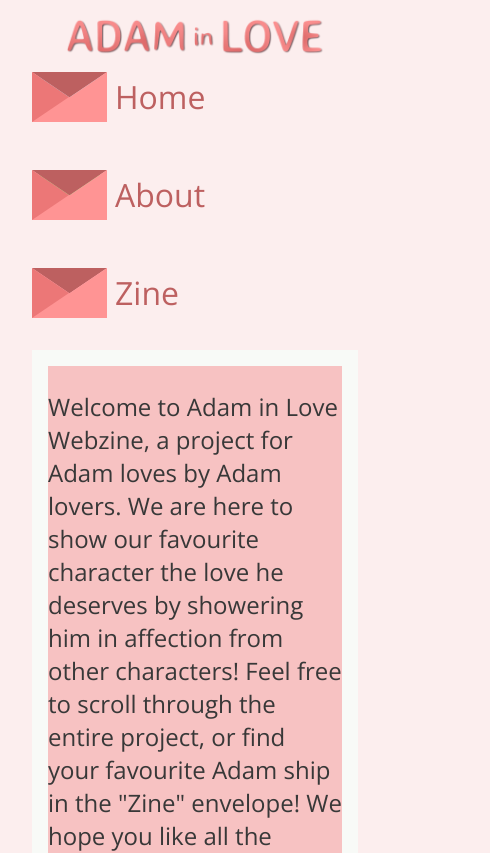
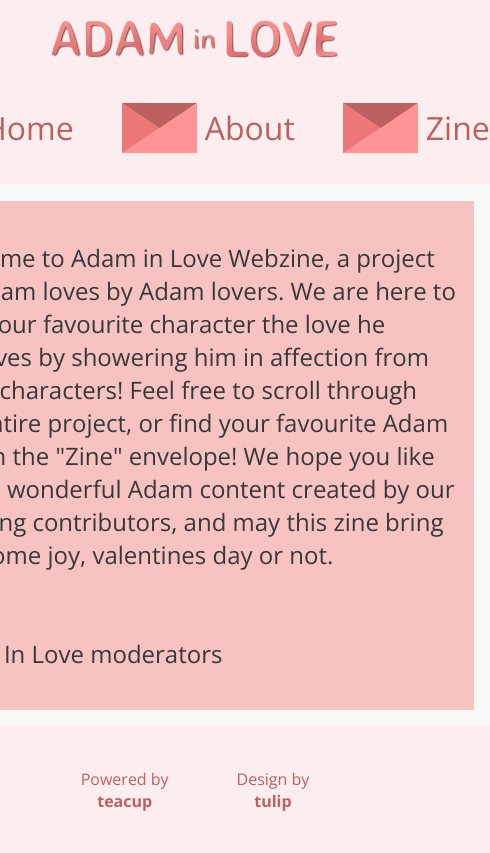
Before and after one commit to trulshj/adam-in-love-zine, a Next.js app: page / in a window 390 px wide. Shown: the top 853 px of the page, 490 px wide, since content can reach past the window. Built offline with nearby package versions, Linux system fonts and the light colour scheme; a web font is replaced by a local one.

Commit message:
Small style fixes

```diff
--- a/pages/index.tsx
+++ b/pages/index.tsx
@@ -1,9 +1,11 @@
 import type { NextPage } from "next";
 import Head from "next/head";
 
+import styles from "../styles/Index.module.css";
+
 const Home: NextPage = () => {
   return (
-    <div>
+    <div className={styles.container}>
       <Head>
         <title>Adam in Love</title>
         <meta
--- a/styles/Footer.module.css
+++ b/styles/Footer.module.css
@@ -4,6 +4,7 @@
   justify-content: space-evenly;
   align-items: center;
   position: relative;
+  width: 100%;
 }
 
 .footer a {
--- /dev/null
+++ b/styles/Index.module.css
@@ -0,0 +1,3 @@
+.container {
+  padding: 1rem;
+}
--- a/styles/Layout.module.css
+++ b/styles/Layout.module.css
@@ -10,7 +10,7 @@
 .grid {
   width: 100%;
   display: grid;
-  grid-template-columns: 1fr 3fr;
+  grid-template-columns: 1fr 4fr;
   gap: 2rem;
   place-content: center;
   flex: 1;
@@ -41,6 +41,9 @@
 }
 
 @media (max-width: 800px) {
+  .container {
+    padding: 0 0.8rem;
+  }
   .grid {
     grid-template-columns: 1fr;
     grid-auto-flow: row;
--- a/styles/NavList.module.css
+++ b/styles/NavList.module.css
@@ -5,3 +5,10 @@
 
   gap: 3rem;
 }
+
+@media (max-width: 800px) {
+  .navList {
+    flex-direction: row;
+    padding-top: 1rem;
+  }
+}
```
